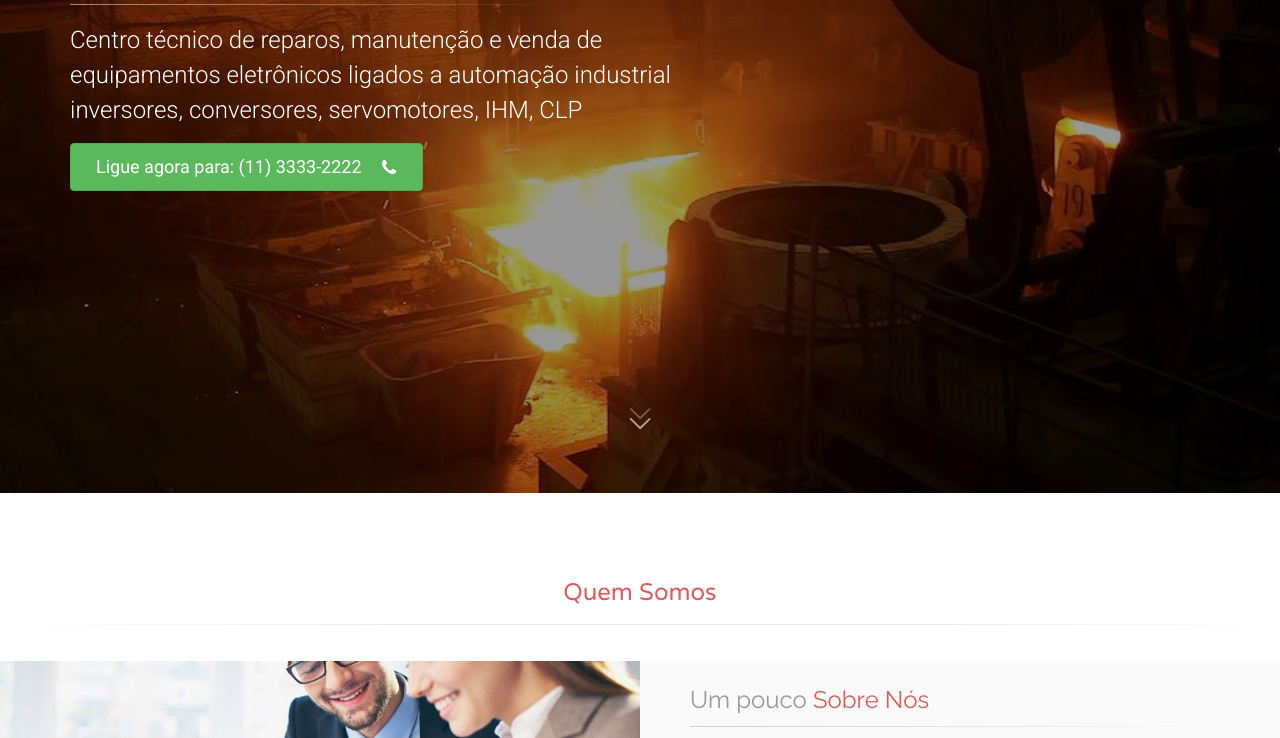
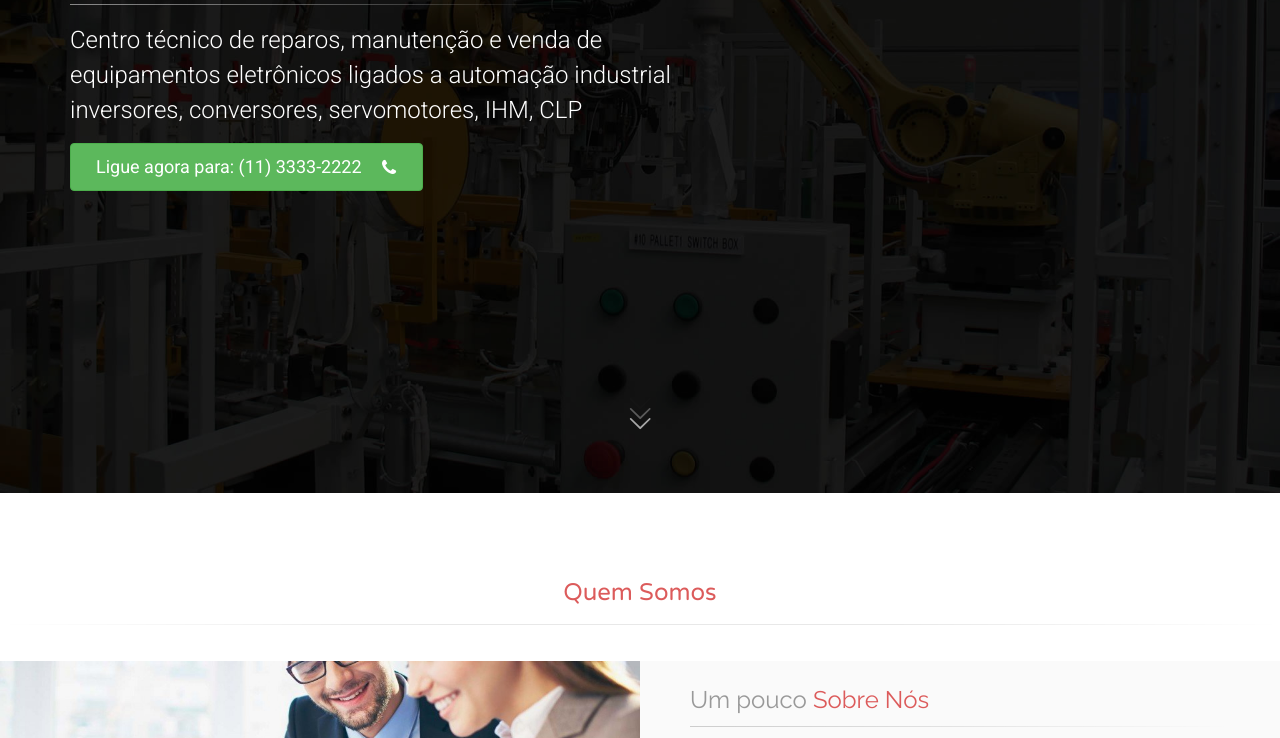
Before and after one commit to davidssousa/gdrives, a plain HTML site: page index.html in a window 1280 px wide. Shown: the part 307-1045 px from the top of the page. Drawn offline with Linux system fonts and the light colour scheme; some packages are replaced by stand-ins of ours; files that its build step writes are made by us from their sources.

Commit message:
slider 1 update

```diff
--- a/index.html
+++ b/index.html
@@ -222,12 +222,11 @@
 								<li data-transition="random-static" data-slotamount="7" data-masterspeed="500" data-saveperformance="on" data-title="Bem vindo a GDRIVES">
 
 								<!-- main image -->
-								<img src="images/slider_01.jpg" alt="slidebg1" data-bgposition="center top"  data-bgrepeat="no-repeat" data-bgfit="cover">
+								<img src="images/slider_03.jpg" alt="slidebg1" data-bgposition="center top"  data-bgrepeat="no-repeat" data-bgfit="cover">
 
 								<!-- Transparent Background -->
 								<div class="tp-caption dark-translucent-bg"
-									data-x="center"
-									data-y="bottom"
+									data-x="center"									data-y="bottom"
 									data-speed="500"
 									data-easing="easeOutQuad"
 									data-start="0">
```
Also changed, not shown: images/slider_03.jpg (added).
